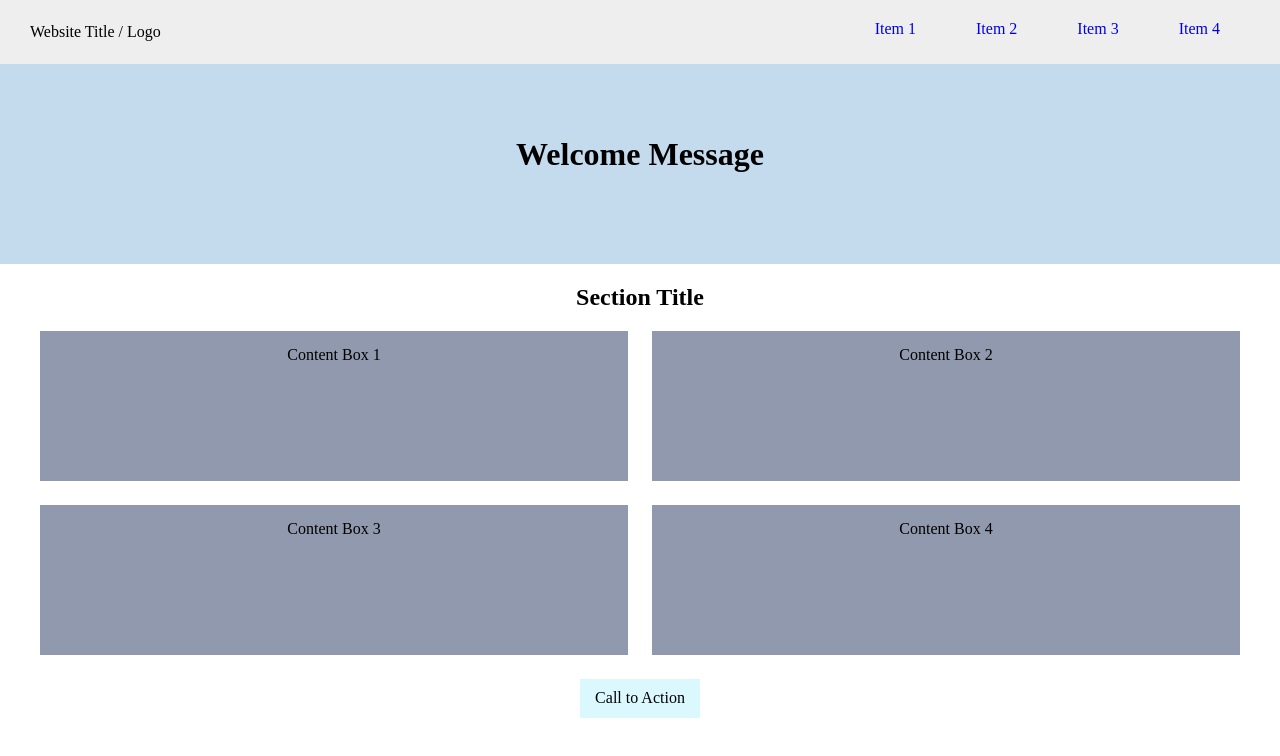
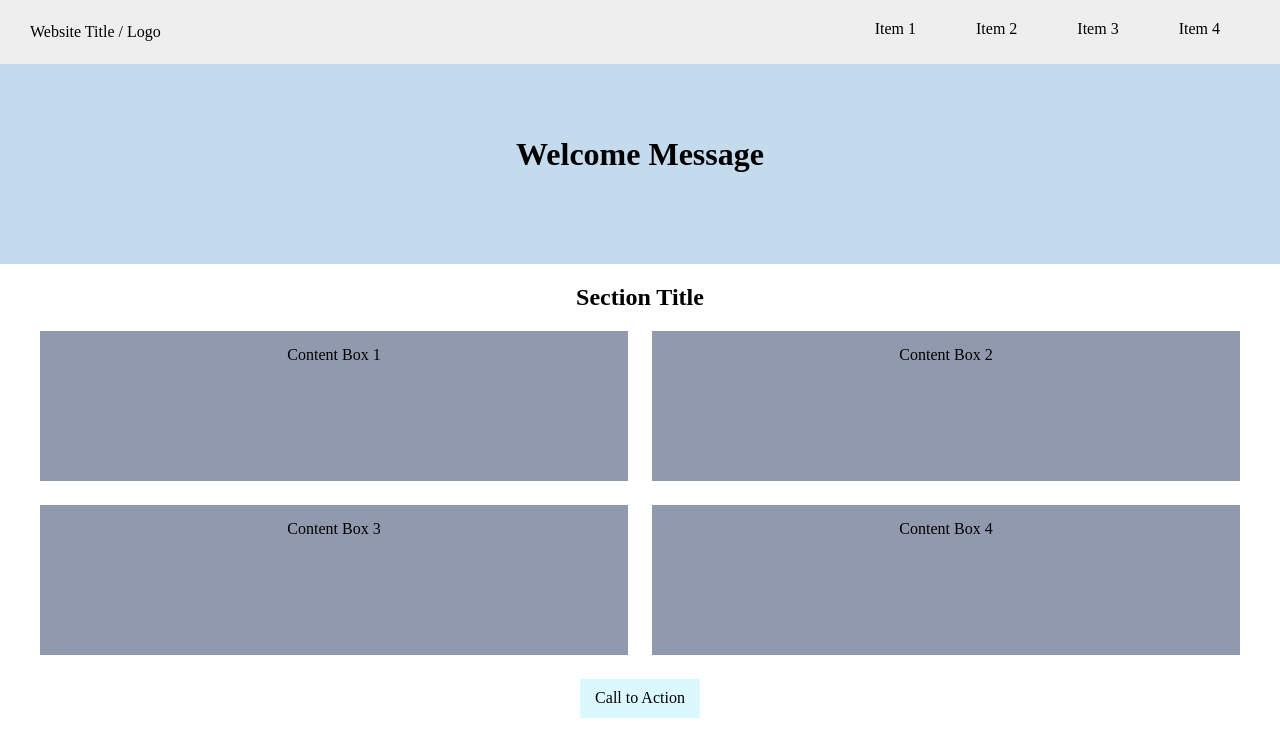
Before and after one commit to AislynYC/remote-assignments, a plain HTML site: page week-1 /index.html in a window 1280 px wide. Drawn offline with Linux system fonts and the light colour scheme.

Commit message:
improve link style

```diff
--- a/week-1 /css/reset.css
+++ b/week-1 /css/reset.css
@@ -408,3 +408,19 @@
     padding: 0;
     list-style: none;
 }
+
+/* Links +
+   ========================================================================== */
+
+/**
+ * Remove default link styles, and color setting in different stages.
+ */
+
+a,
+a:visited,
+a:hover,
+a:focus,
+a:active {
+    text-decoration: none;
+    color: black;
+}
--- a/week-1 /css/style.css
+++ b/week-1 /css/style.css
@@ -35,7 +35,6 @@
 }
 
 .nav-item a {
-    text-decoration: none;
     display: block;
     text-align: center;
     padding: 20px 60px 20px 0;
```
